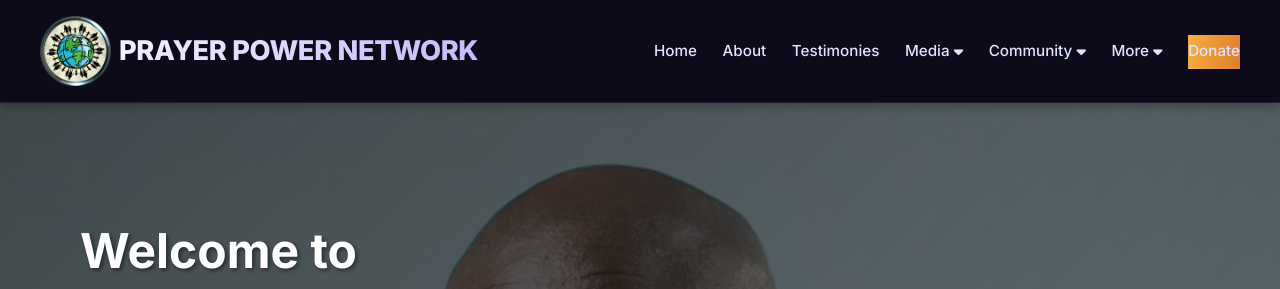
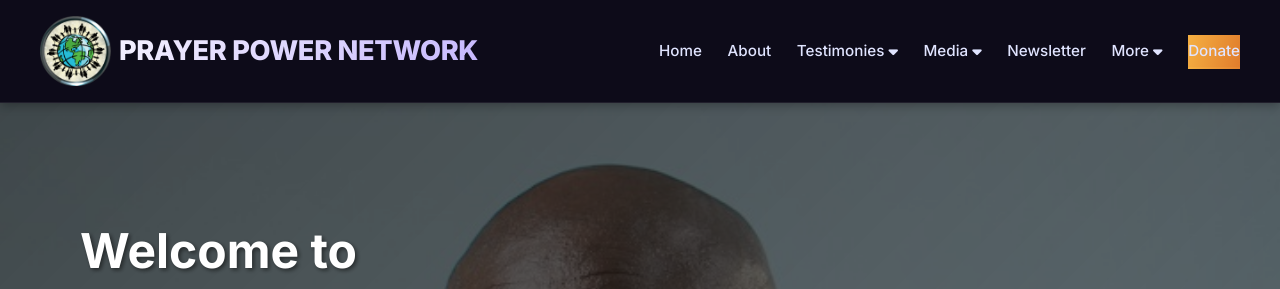
Before and after one commit to phylipgenty/PPN, a Django app: page / in a window 1280 px wide. Shown: the top 289 px of the page. Run offline with Django 5.2, Linux system fonts and the light colour scheme.

Commit message:
Good nav- hopefully

```diff
--- a/templates/index.html
+++ b/templates/index.html
@@ -329,15 +329,22 @@
   </div>
 
   <ul class="nav-links" id="navLinks">
-
   <!-- Home -->
   <li><a href="#home">Home</a></li>
 
   <!-- About -->
   <li><a href="{% url 'about' %}">About</a></li>
 
-    <!-- Testimonies (standalone, before dropdowns) -->
-    <li><a href="{% url 'testimonies' %}">Testimonies</a></li>
+  <!-- TESTIMONIES DROPDOWN (combines read + share) -->
+  <li class="dropdown">
+    <a href="javascript:void(0)" class="dropbtn">
+      Testimonies <i class="fas fa-caret-down"></i>
+    </a>
+    <div class="dropdown-content">
+      <a href="{% url 'testimonies' %}">Read Testimonies</a>
+      <a href="{% url 'test' %}">Share Your Testimony</a>
+    </div>
+  </li>
 
   <!-- MEDIA DROPDOWN -->
   <li class="dropdown">
@@ -351,16 +358,8 @@
     </div>
   </li>
 
-    <!-- COMMUNITY DROPDOWN (only Share Testimony & Newsletter) -->
-    <li class="dropdown">
-      <a href="javascript:void(0)" class="dropbtn">
-        Community <i class="fas fa-caret-down"></i>
-      </a>
-      <div class="dropdown-content">
-        <a href="{% url 'test' %}">Share Testimony</a>
-        <a href="{% url 'newsletter_signup' %}">Newsletter</a>
-      </div>
-    </li>
+  <!-- NEWSLETTER (standalone link) -->
+  <li><a href="{% url 'newsletter_signup' %}">Newsletter</a></li>
 
   <!-- MORE DROPDOWN -->
   <li class="dropdown">
@@ -375,7 +374,6 @@
 
   <!-- DONATE (standalone button) -->
   <li><a href="{% url 'donate' %}" class="donate-btn">Donate</a></li>
-
 </ul>
 </nav>
 
```
Also changed, not shown: templates/base.html (+12 -14 lines). Lines whose indentation alone changed are shown as unchanged.
